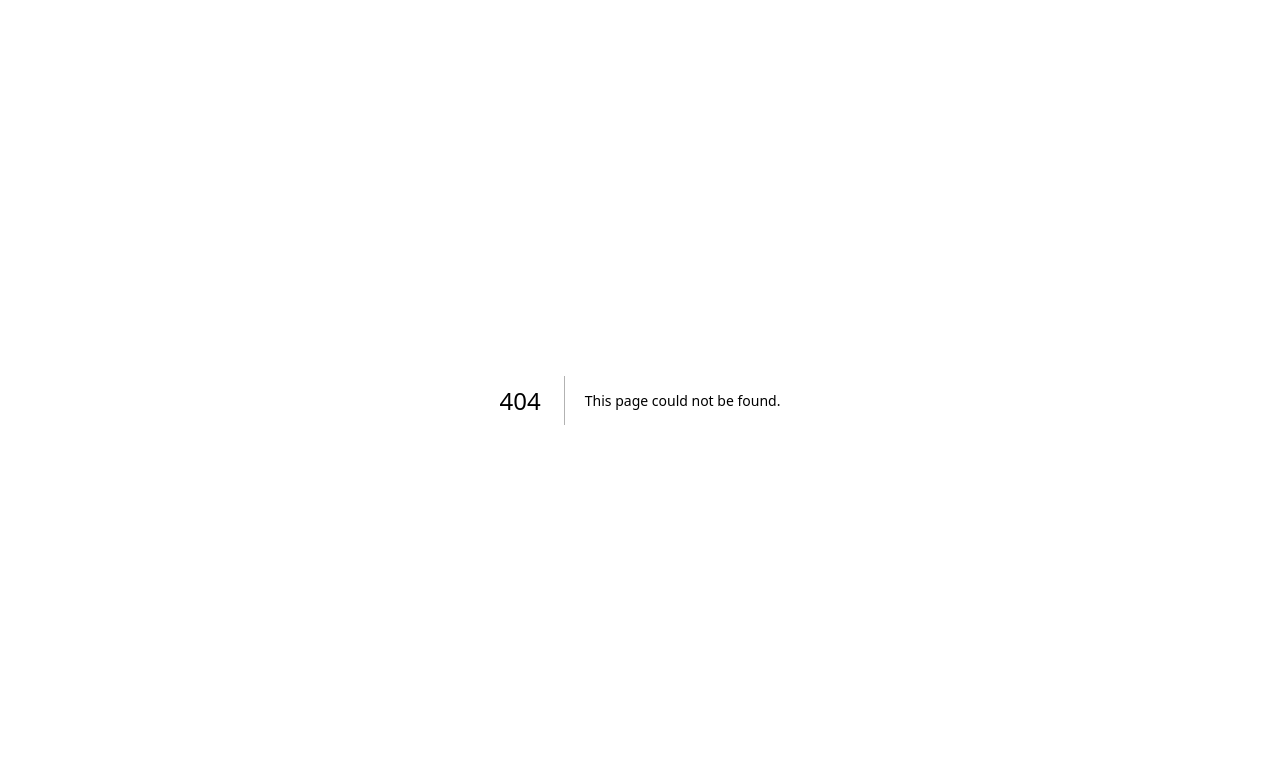
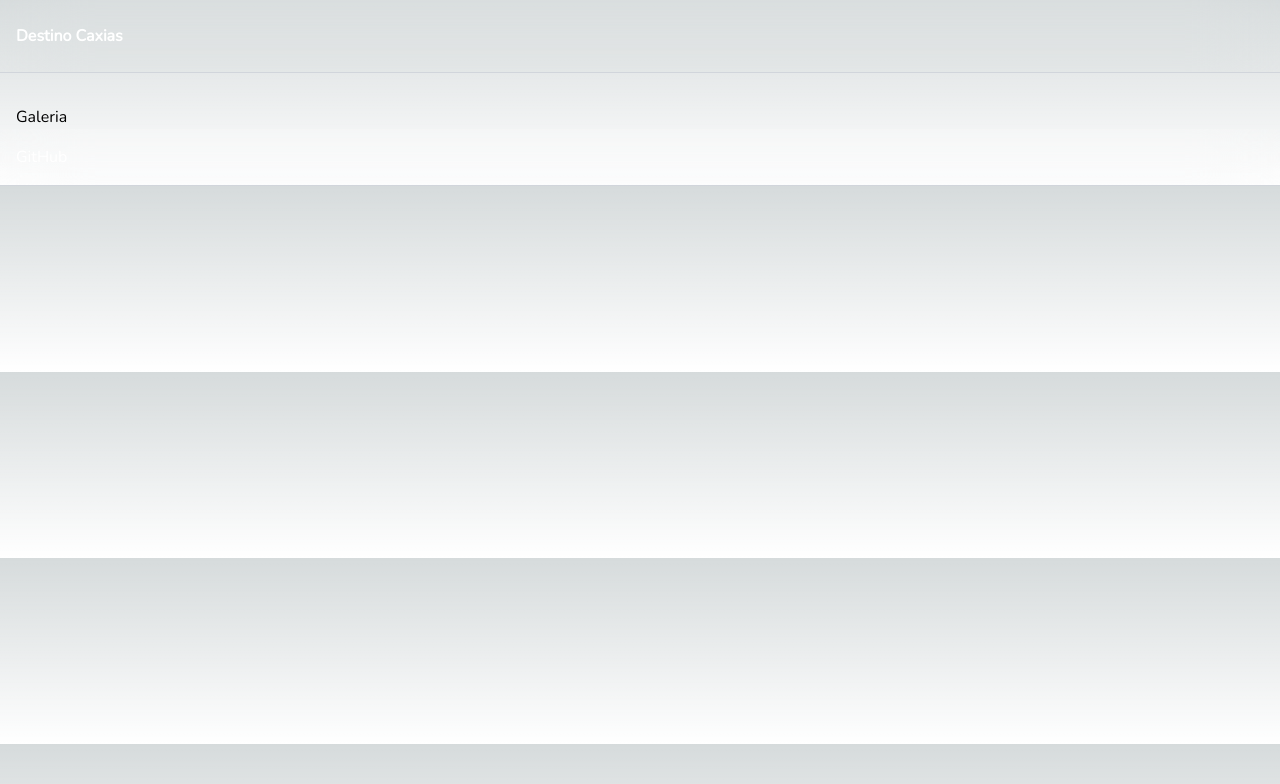
Before and after one commit to Henri-BS/caxias-wiki-nextjs, a Next.js app in the folder frontend/: page /galeria in a window 1280 px wide. Before the commit this address had no page. Shown: the top 784 px of the page. Built offline with nearby package versions, Linux system fonts and the light colour scheme.

Commit message:
Add Template component

```diff
--- /dev/null
+++ b/frontend/src/app/components/Templeate.tsx
@@ -0,0 +1,35 @@
+interface TemplateProps {
+    children: React.ReactNode
+}
+
+export const Template: React.FC<TemplateProps> = (props: TemplateProps) => {
+    return (
+        <>
+            <Header />
+            <div className="container mx-auto mt-8 px-4">
+                {props.children}
+            </div>
+            <Footer />
+        </>
+    );
+}
+
+const Header: React.FC = () => {
+    return (
+        <header className=" border-b border-gray-300 backdrop-blur-2xl dark:border-neutral-800 dark:bg-zinc-800/30 text-white py-6">
+            <div className="container mx-auto flex justify-between items-center px-4">
+                <h1 className="text-3x1 font-bold">Destino Caxias</h1>
+            </div>
+        </header>
+    );
+}
+
+const Footer: React.FC = () => {
+    return (
+        <footer className="border-b border-gray-300 backdrop-blur-2xl dark:border-neutral-800 dark:bg-zinc-800/30 text-white py-4 mt8">
+            <div className="container mx-auto flex justify-between items-center px-4">
+                <a href="https://github.com/Henri-BS">GitHub</a>
+            </div>
+        </footer>
+    );
+}
--- /dev/null
+++ b/frontend/src/app/galeria/page.tsx
@@ -0,0 +1,9 @@
+import { Template } from "../components/Templeate";
+
+export default function GaleriaPage() {
+    return (
+        <Template>
+            <h1>Galeria</h1>
+        </Template>
+    );
+}
--- a/frontend/src/app/layout.tsx
+++ b/frontend/src/app/layout.tsx
@@ -1,12 +1,12 @@
 import type { Metadata } from "next";
-import { Inter } from "next/font/google";
+import { Nunito } from "next/font/google";
 import "./globals.css";
 
-const inter = Inter({ subsets: ["latin"] });
+const nunito = Nunito({ subsets: ["latin"] , weight: "300"});
 
 export const metadata: Metadata = {
-  title: "Create Next App",
-  description: "Generated by create next app",
+  title: "Destino Caxias",
+  description: "Projeto destinado a exibir e descrever detalhes sobre a cultura, fauna, flora e locais em Caxias/MA",
 };
 
 export default function RootLayout({
@@ -16,7 +16,7 @@ export default function RootLayout({
 }>) {
   return (
     <html lang="en">
-      <body className={inter.className}>{children}</body>
+      <body className={nunito.className}>{children}</body>
     </html>
   );
 }
```
